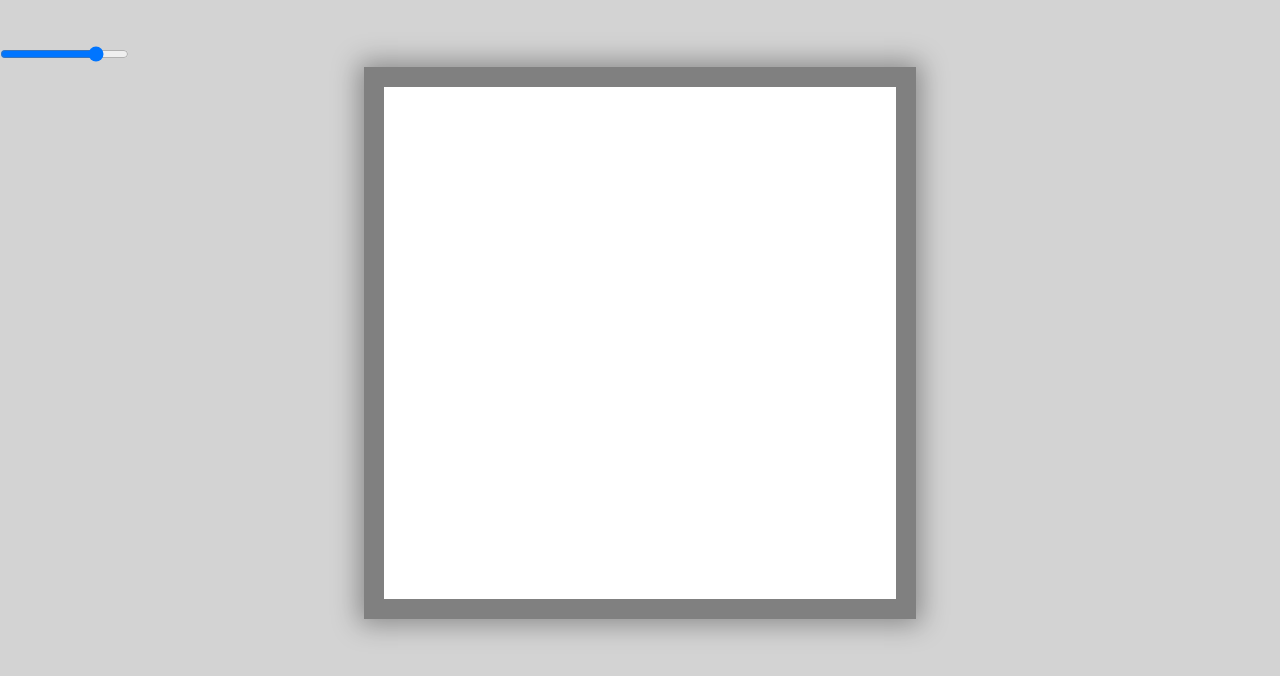
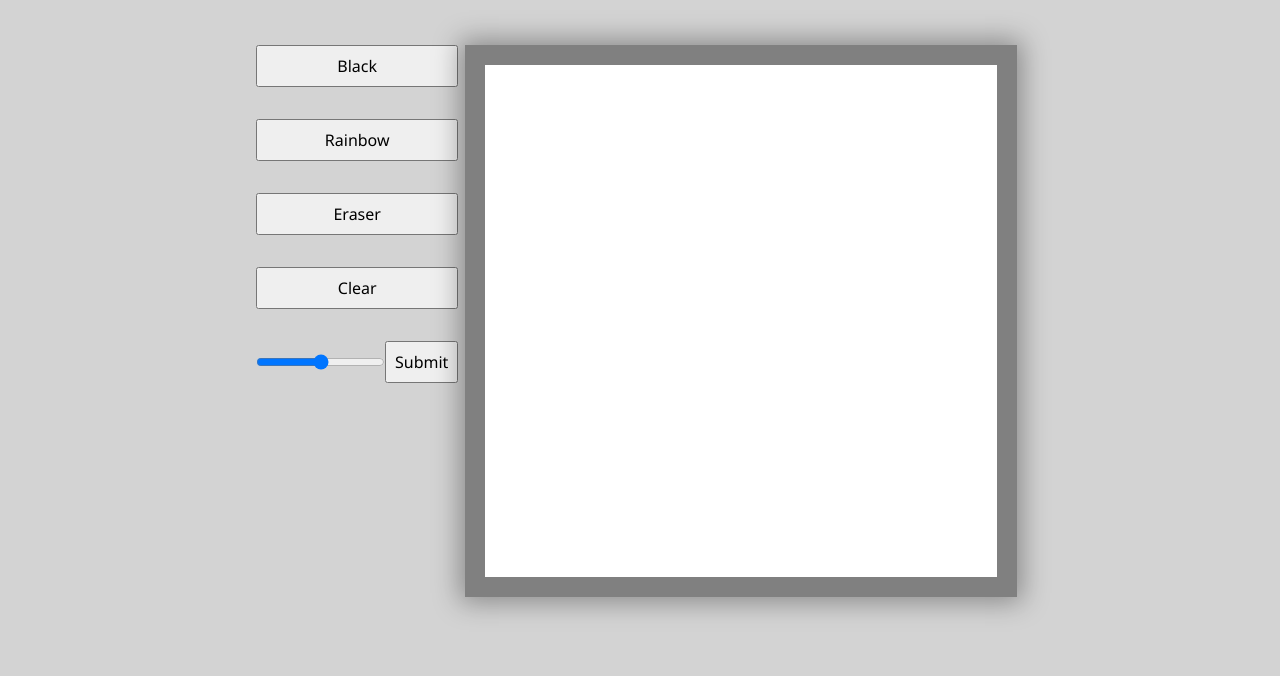
Before and after one commit to ChiendeGlace/etch-a-sketch, a plain HTML site: page index.html in a window 1280 px wide. Shown: the part 116-792 px from the top of the page. Drawn offline with Linux system fonts and the light colour scheme.

Commit message:
Add buttons

```diff
--- a/index.html
+++ b/index.html
@@ -9,6 +9,19 @@
 </head>
 <body>
   <h1>Etch-a-Sketch</h1>
+  <div class="container">
+    <div class="buttons">
+      <button id="black">Black</button>
+      <button id="rainbow">Rainbow</button>
+      <button id="eraser">Eraser</button>
+      <button id="clear">Clear</button>
+      <div class="range-value">
+        <input type="range" min="2" max="100">
+        <button type="submit" id="submit">Submit</button>
+      </div>
+    </div>
+    <div class="wrapper"></div>
+  </div>
 
   <script src="script.js"></script>
 </body>
--- a/script.js
+++ b/script.js
@@ -1,24 +1,19 @@
 const body = document.querySelector('body');
-const container = document.createElement('div');
-const input = document.createElement('input');
-input.type = 'range';
-input.min = '1';
-input.max = '64';
-container.classList.add('container');
-body.appendChild(input);
-body.appendChild(container);
-input.addEventListener('change', makeGrid);
+const wrapper = document.querySelector('.wrapper');
+const submit = document.querySelector('#submit');
+submit.addEventListener('click', makeGrid);
 function makeGrid(e) {
   let n = e.target.value;
+  console.log('Hello world');
   for (let i = 0; i < n * n; i++) {
     let square = document.createElement('div');
-    container.appendChild(square);
+    wrapper.appendChild(square);
     square.classList.add('square');
     square.addEventListener('mouseover', giveColor);
     function giveColor(e) {
       square.style.backgroundColor = 'black';
     };
   }
-  container.style.gridTemplateColumns = `repeat(${n}, 1fr)`;
-  container.style.gridTemplateRows = `repeat(${n}, 1fr)`;
+  wrapper.style.gridTemplateColumns = `repeat(${n}, 1fr)`;
+  wrapper.style.gridTemplateRows = `repeat(${n}, 1fr)`;
 };
--- a/style.css
+++ b/style.css
@@ -12,6 +12,25 @@ h1 {
   margin: 1em;
 }
 .container {
+  width: 60%;
+  margin-inline: auto;
+  display: flex;
+}
+.buttons {
+  display: flex;
+  flex-direction: column;
+  gap: 2em;
+}
+button {
+  padding: 0.5em;
+  font-size: 1rem;
+  cursor: pointer;
+}
+.range-value {
+  display: flex;
+  align-items: center;
+}
+.wrapper {
   width: 552px;
   height: 552px;
   margin-inline: auto;
```
